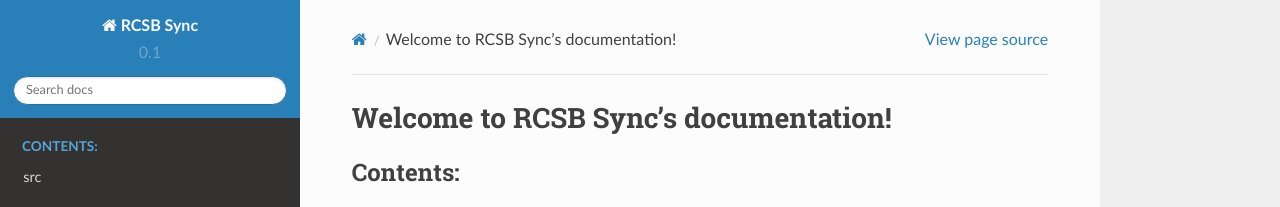
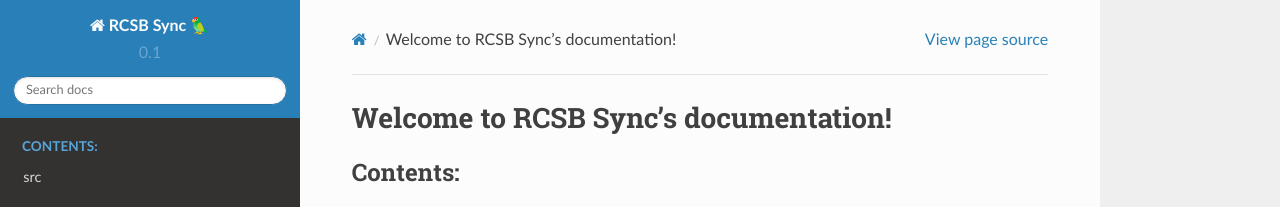
Before and after one commit to iacopy/RCSB-Sync, a Sphinx documentation site: the page built from docs/index.rst, in a window 1280 px wide. Shown: the top 207 px of the page. Built offline with Sphinx 7.4.7 and the Read the Docs theme 2.0.0, drawn with Linux system fonts in a browser that asks for light colours.

```diff
--- a/docs/conf.py
+++ b/docs/conf.py
@@ -21,7 +21,7 @@ sys.path.insert(0, os.path.abspath('../src'))
 
 # -- Project information -----------------------------------------------------
 
-project = 'RCSB Sync'
+project = 'RCSB Sync 🦜'
 copyright = '2022, Iacopo Marmorini'
 author = 'Iacopo Marmorini'
 
```
Also changed, not shown: README.md (+2 -2 lines).
